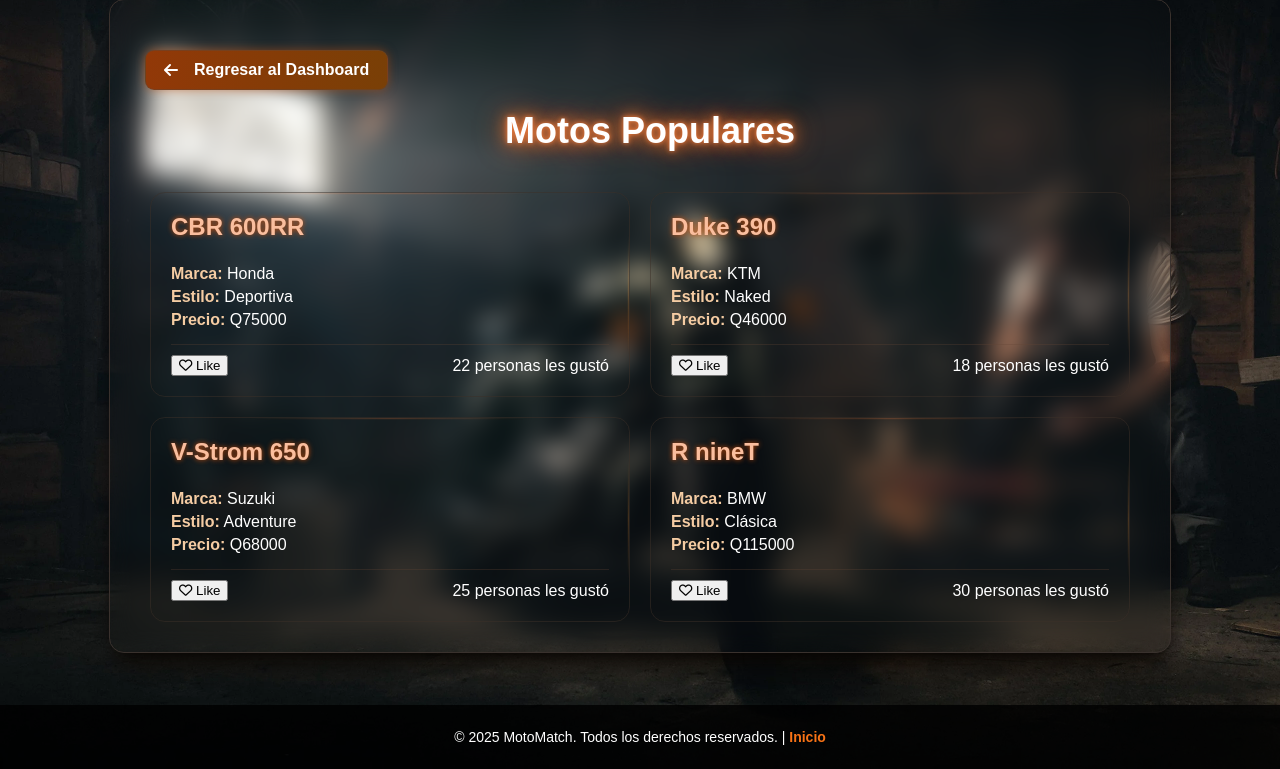
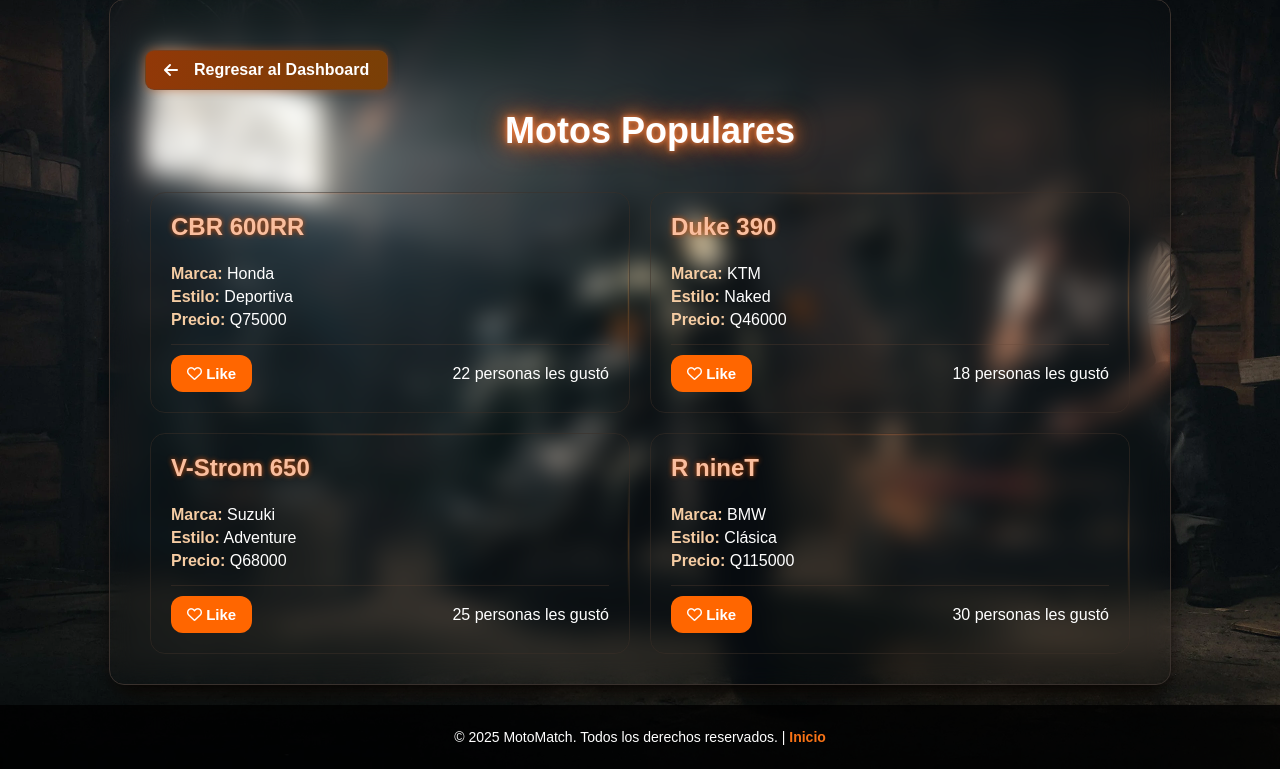
Before and after one commit to silversitoooo/motosave2.0, a Flask app: page /populares in a window 1280 px wide. Shown: the part 31-800 px from the top of the page. Run offline with Flask 3, Linux system fonts and the light colour scheme.

Commit message:
pequeños cambios en el css[

```diff
--- a/app/static/css/styles.css
+++ b/app/static/css/styles.css
@@ -844,7 +844,7 @@
 
   .like-button {
     background: linear-gradient(90deg, hsl(var(--hue1), 90%, 30%), hsl(var(--hue2), 90%, 30%));
-    color: white;
+    color: rgb(255, 255, 255);
     border: none;
     padding: 10px 15px;
     border-radius: calc(var(--radius) * 0.6);
@@ -905,3 +905,25 @@
       animation-timing-function: var(--ease);
     }
   }
+  .like-btn {
+    background-color: #ff6600; /* naranja base */
+    color: white;
+    border: none;
+    padding: 10px 16px;
+    border-radius: 12px;
+    cursor: pointer;
+    font-weight: bold;
+    font-size: 15px;
+    transition: background-color 0.3s, transform 0.2s, box-shadow 0.3s;
+  }
+
+  .like-btn:hover {
+    background-color: #e65c00; /* naranja más oscuro */
+    box-shadow: 0 0 10px #ff6600;
+  }
+
+  .like-btn:disabled {
+    background-color: #ff6600;
+    cursor: default;
+    opacity: 0.7;
+  }
```
